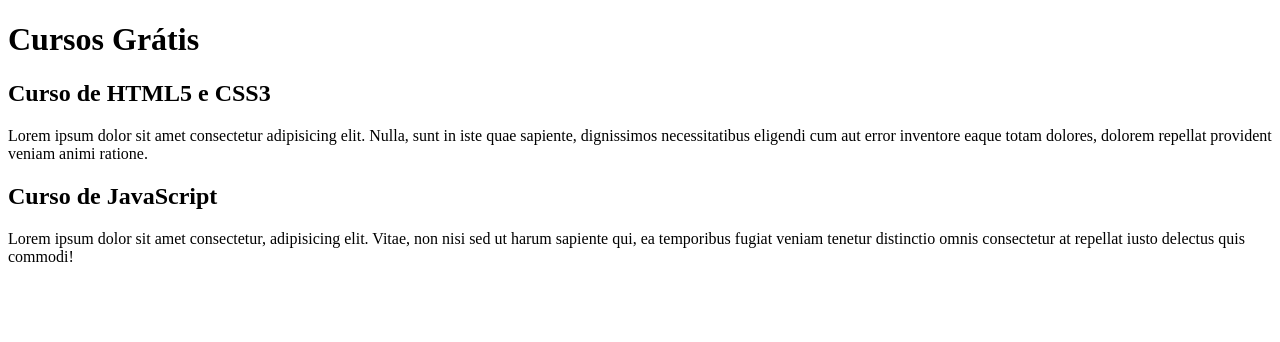
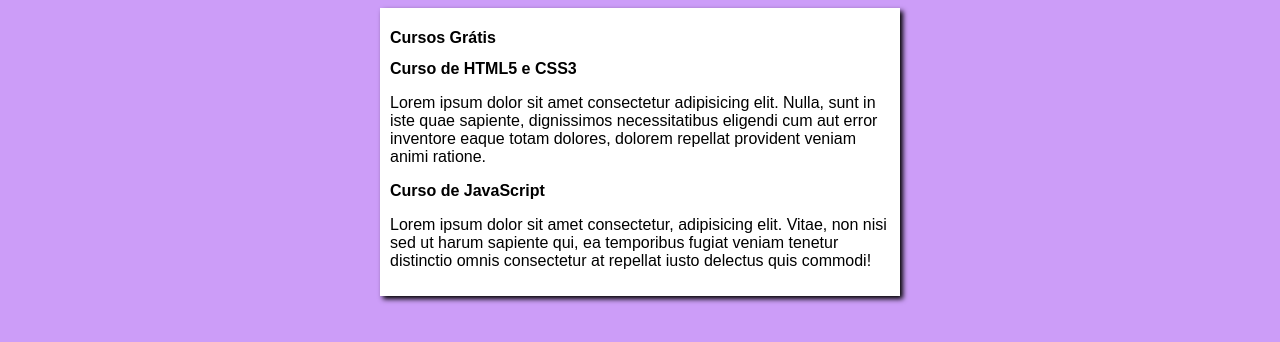
Before and after one commit to MaysaSSouza/projeto-site, a plain HTML site: page index.html in a window 1280 px wide. Drawn offline with Linux system fonts and the light colour scheme.

Commit message:
Update index.html

```diff
--- a/index.html
+++ b/index.html
@@ -4,6 +4,7 @@
     <meta charset="UTF-8">
     <meta name="viewport" content="width=device-width, initial-scale=1.0">
     <title>Curso em Vídeo</title>
+    <link rel="stylesheet" href="estilos/stylesheet.css">
 </head>
 <body>
     <main>
```
